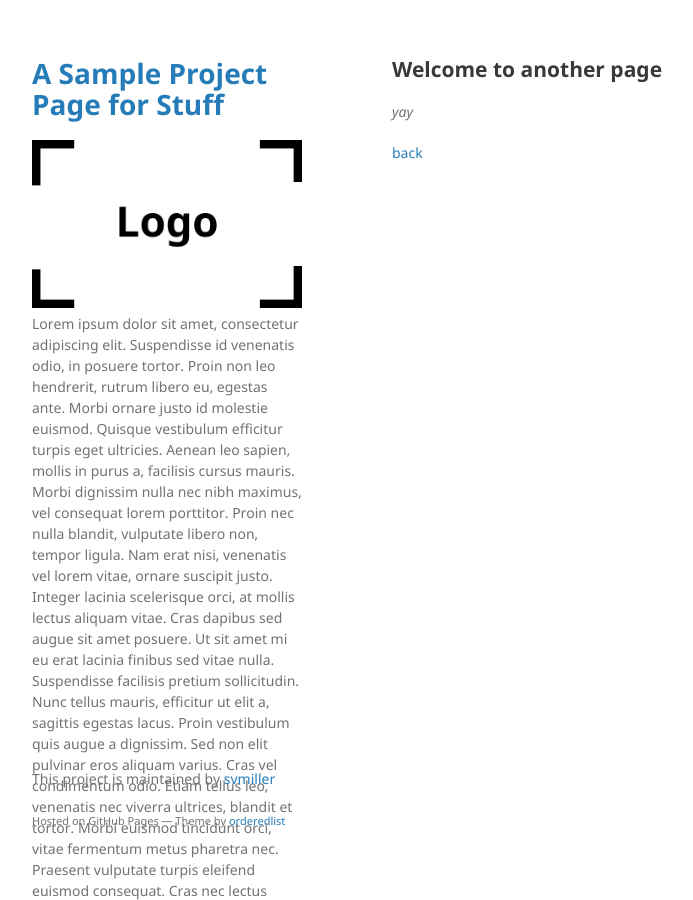
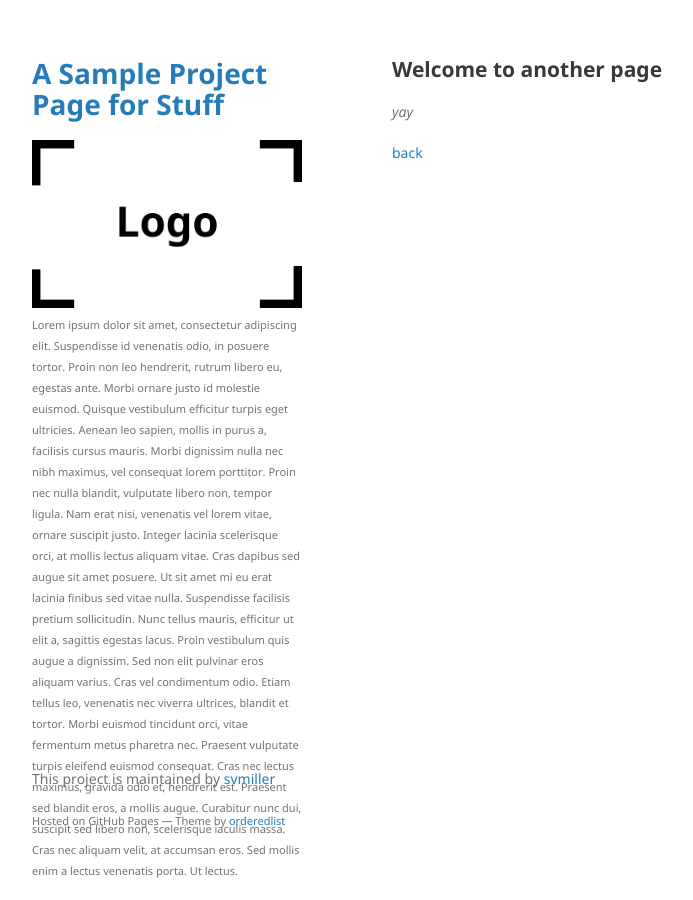
Before and after one commit to svmiller/sub, a Jekyll site: the page built from another-page.md, in a window 1280 px wide. Shown: the whole page, without its empty margins (178-871 px from the left). Built offline with Jekyll 4.4.1, drawn with Linux system fonts in a browser that asks for light colours; our own code applies the rules of GitHub Pages for plain Markdown files.

Commit message:
Update default.html

```diff
--- a/_layouts/default.html
+++ b/_layouts/default.html
@@ -20,7 +20,7 @@
           <img src="{{site.logo | relative_url}}" alt="Logo" />
         {% endif %}
 
-        <p>{{ site.description | default: site.github.project_tagline }}</p>
+        <p><small>{{ site.description | default: site.github.project_tagline }}</small></p>
 
         {% if site.github.is_project_page %}
         <p class="view"><a href="{{ site.github.repository_url }}">View the Project on GitHub <small>{{ site.github.repository_nwo }}</small></a></p>
```
